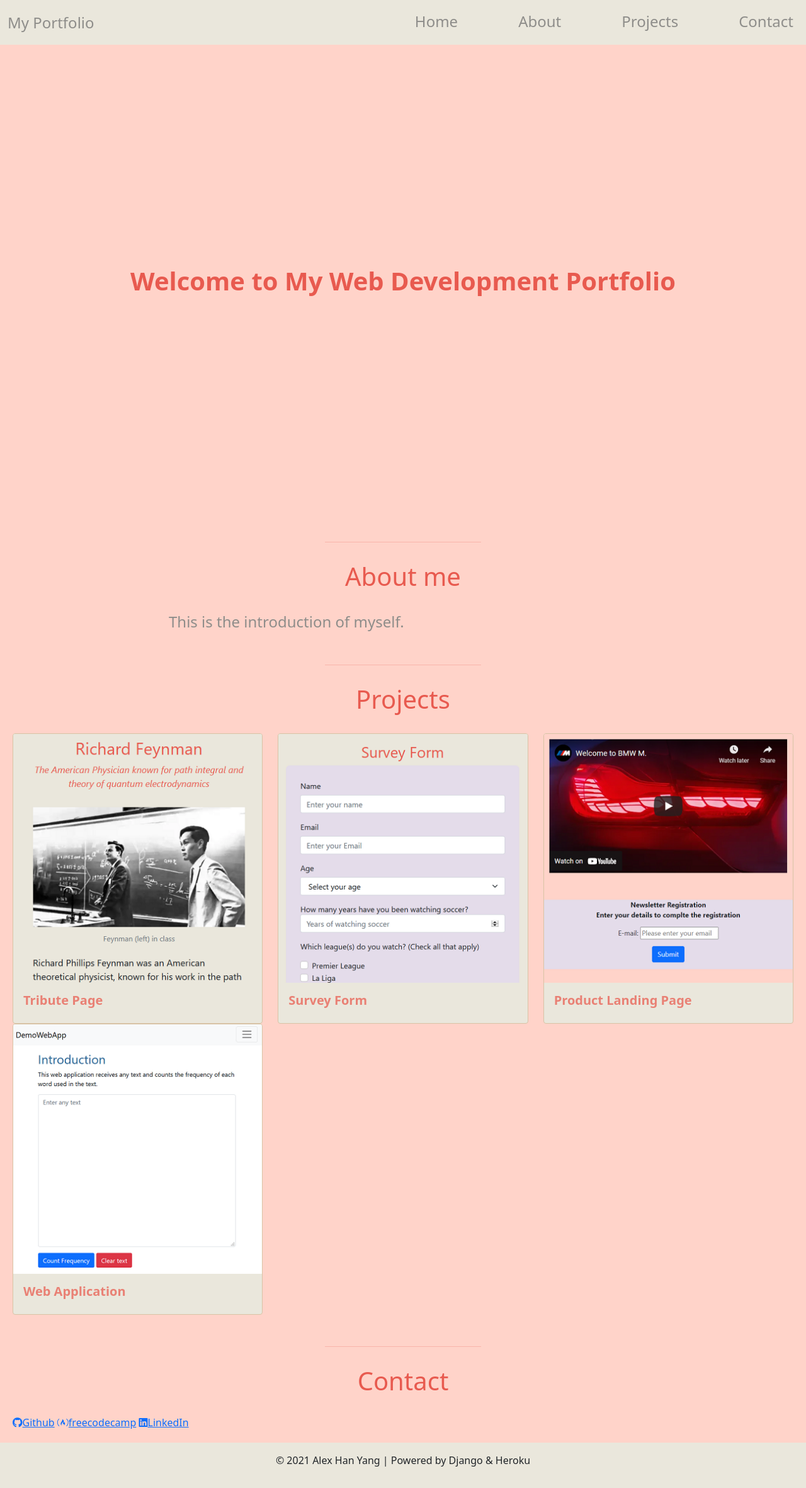
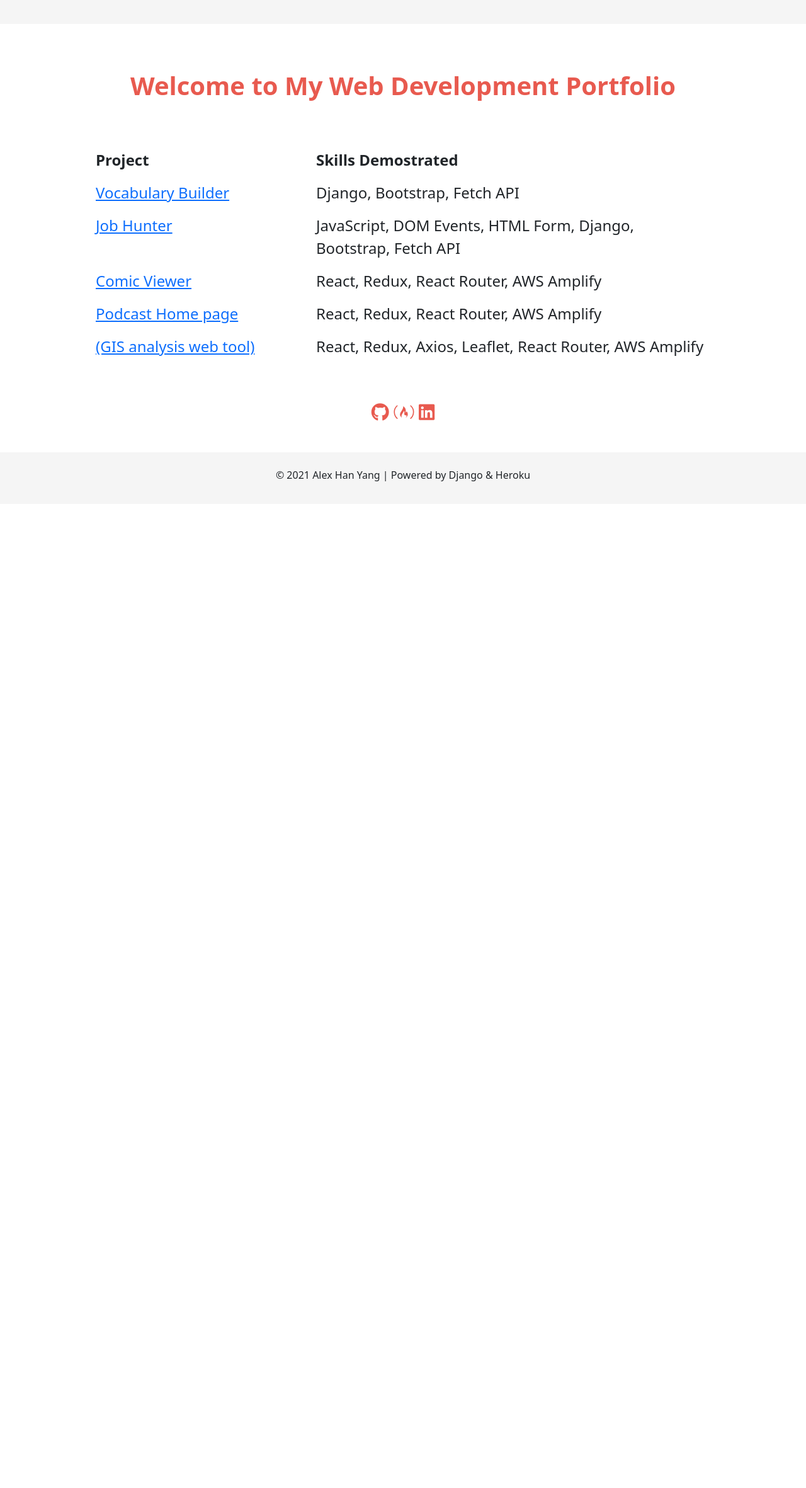
Before and after one commit to alexhyang/FE-portfolio-with-Django-Heroku, a Django app: page / in a window 1280 px wide. Shown: the whole page at 63% size. After the commit the page ends 764 px from the top, so only its background shows below. Run offline with Django 3.2, Linux system fonts and the light colour scheme.

Commit message:
(showcase) simplified portfolio layout

```diff
--- a/showcase/static/showcase/styles.css
+++ b/showcase/static/showcase/styles.css
@@ -1,83 +1,30 @@
 /* structure
 || general
-|| nav
 || .content (with modifier, layout, components)
 || .section (with modifier, layout, components)
-|| .article
 || .header
-|| .group (with components)
-|| .text
-|| .figure
-|| .form (with components)
-|| .card
-|| .video
+|| misc
 || @media: 992px
 */
 
 /* || general */
 :root {
-  --main-theme-color: #eae7dc;
+  /* --main-theme-color: #eae7dc; */
+  --main-theme-color: rgb(245, 245, 245);
   --alt-theme-color: #d8c3a5;
   --main-theme-contrast: #e4dcea;
   --text-color: #8e8d8a;
   --heading-color1: #e98074;
   --heading-color2: #e85a4f;
-  --section-color: #ffd3c9;
+  /* --section-color: #ffd3c9; */
+  --section-color: #fff;
 }
 
 body {
   background: var(--main-theme-color);
-  padding-top: 70px;
+  padding-top: 3%;
 }
 
-/* || nav */
-nav {
-  font-size: 1.5rem;
-  background-color: var(--main-theme-color);
-}
-
-.navbar-brand,
-.navbar-brand:hover {
-  font-size: 1.5rem;
-  color: var(--text-color);
-}
-
-.navbar-nav {
-  margin-left: auto;
-}
-
-.nav-item {
-  margin: 0 40px;
-}
-
-.nav-link {
-  position: relative;
-  color: var(--text-color);
-  text-decoration: none;
-  display: inline-block;
-}
-
-.nav-link:hover {
-  color: var(--text-color);
-}
-
-.nav-link:after {
-  display: block;
-  content: "";
-  border-bottom: solid 3px var(--text-color);
-  transform: scaleX(0);
-  transition: transform 250ms ease-in-out;
-  transform-origin: 100% 50%;
-}
-
-.nav-link:hover:after {
-  transform: scaleX(1);
-  transform-origin: 0 50%;
-}
-
-.navbar-nav li:nth-last-child(1) {
-  margin-right: 0;
-}
 
 /* || .content */
 .content {
@@ -95,25 +42,10 @@ nav {
 }
 
 /* content layout */
-.content__header {
-  margin: 10px auto;
+.content__section {
+  padding: 0 30%;
 }
 
-.content__section {
-}
-
-/* content components */
-.content__figure {
-  margin: 10px 20px;
-}
-
-.content__article {
-  margin: 10px 20px;
-}
-
-.content__form {
-  padding: 30px 30px 60px;
-}
 
 /* || .section */
 .section {
@@ -121,17 +53,14 @@ nav {
   padding: 20px;
   background-color: var(--section-color);
 }
+
 /* section modifiers */
 .section--full-viewport {
   display: flex;
+  flex-direction: column;
   justify-content: center;
   align-items: center;
-  height: 95vh;
-}
-
-.section--flexible {
-  height: auto;
-  color: var(--heading-color2);
+  height: 85vh;
 }
 
 /* section layout */
@@ -140,46 +69,6 @@ nav {
   text-align: center;
 }
 
-.section__text {
-  margin: auto 20%;
-}
-
-.section__group {
-  max-width: 100%;
-}
-
-/* section components */
-.section__link {
-  color: var(--heading-color1);
-  text-decoration: none;
-}
-
-.section__link:hover {
-  color: var(--heading-color1);
-  text-decoration: underline;
-}
-
-.section__hr {
-  width: 20%;
-  margin: 10px auto;
-  color: var(--heading-color2);
-}
-
-.section__video {
-  margin: 1rem auto;
-}
-
-/* || .article */
-.article {
-}
-
-.article__text {
-  margin-bottom: 1rem;
-}
-
-.article__link {
-  text-decoration: none;
-}
 
 /* || .header */
 .header {
@@ -187,77 +76,34 @@ nav {
   text-align: center;
 }
 
-.header__title {
+
+
+/* || misc */
+.contact-links {
+  margin-top: 40px;
+  text-align: center;
+  font-size: 1.8em;
 }
 
-.header__subtitle {
-  font-style: italic;
+.contact-links > a {
+  color: var(--heading-color2);
 }
 
-/* || .group */
-.group {
-  display: flex;
-  justify-content: space-around;
+.borderless td,
+.borderless th {
+  border: none;
 }
 
-/* group components */
-.group__card {
-  text-align: center;
+.table-container {
+  font-size: 1.5em;
+  padding-top: 30px;
+  padding-left: 10%;
+  padding-right: 10%;
 }
 
-/* || .text */
-.text {
-  color: var(--text-color);
+.narrow-table-cell {
+  width: 350px;
 }
-.text--lg {
-  font-size: 1.5rem;
-}
-/* || .figure */
-.figure {
-  margin-left: auto;
-  margin-right: auto;
-  width: 100%;
-}
-
-.figure__img {
-  display: block;
-  margin: 10px auto;
-  max-width: 100%;
-  height: auto;
-}
-
-.figure__caption {
-  text-align: center;
-  font-size: 0.8rem;
-}
-
-/* || .form */
-.form {
-  background-color: var(--main-theme-contrast);
-  border-radius: 8px;
-}
-
-/* form components */
-.form__title {
-  font-weight: bold;
-}
-
-/* || .card */
-.card {
-  border-color: var(--alt-theme-color);
-  /* background-color: rgba(255, 255, 255, 0); */
-  background-color: var(--main-theme-color);
-}
-
-/* ||.video */
-.video {
-  text-align: center;
-}
-
-/* .card img {
-  width: 200px;
-  height: 200px;
-} */
 
 /* || responsive 992px  */
 @media (max-width: 992px) {
--- a/showcase/templates/showcase/index.html
+++ b/showcase/templates/showcase/index.html
@@ -1,156 +1,91 @@
 {% extends "showcase/layout.html" %} {% load static %} {% block script %}
 <script type="text/javascript" src="{% static 'showcase/index.js' %}"></script>
-{% endblock %} {% block navbarNav %}
-<button
-  class="navbar-toggler"
-  type="button"
-  data-bs-toggle="collapse"
-  data-bs-target="#navbarNav"
-  aria-controls="navbarNav"
-  aria-expanded="false"
-  aria-label="Toggle navigation"
->
-  <span class="navbar-toggler-icon"></span>
-</button>
-<div class="collapse navbar-collapse" id="navbarNav">
-  <ul class="navbar-nav">
-    <li class="nav-item">
-      <a class="nav-link" href="#welcome">Home</a>
-    </li>
-    <li class="nav-item">
-      <a class="nav-link" href="#about">About</a>
-    </li>
-    <li class="nav-item">
-      <a class="nav-link" href="#projects">Projects</a>
-    </li>
-    <li class="nav-item">
-      <a class="nav-link" href="#contact">Contact</a>
-    </li>
-  </ul>
-</div>
 {% endblock %} {% block body %}
 <main class="content content--hm-0">
-  {% comment %} welcome section {% endcomment %}
   <section class="section content__section section--full-viewport" id="welcome">
     <header class="header section__header">
-      <h1 class="header__title fw-bold">
+      <h1 class="fw-bold">
         Welcome to My Web Development Portfolio
       </h1>
     </header>
-  </section>
-  {% comment %} about section {% endcomment %}
-  <section class="section content__section" id="about">
-    <hr class="section__hr" />
-    <header class="header section__header"><h1>About me</h1></header>
-    <div class="text section__text text--lg">
-      This is the introduction of myself.
+    <div class="table-container">
+      <table class="table borderless">
+        <thead>
+          <tr>
+            <th class="narrow-table-cell">Project</th>
+            <th>Skills Demostrated</th>
+          </tr>
+        </thead>
+        <tr>
+          <td class="narrow-table-cell">
+            <a href="{% url 'vocabulary:index' %}" target="_blank"
+              >Vocabulary Builder</a
+            >
+          </td>
+          <td>Django, Bootstrap, Fetch API</td>
+        </tr>
+        <tr>
+          <td class="narrow-table-cell">
+            <a href="{% url 'jobhunter:index' %}" target="_blank"
+              >Job Hunter</a
+            >
+          </td>
+          <td>JavaScript, DOM Events, HTML Form, Django, Bootstrap, Fetch API</td>
+        </tr>
+        <tr>
+          <td class="narrow-table-cell">
+            <a href="https://main.dlpc052l8k4u3.amplifyapp.com/" target="_blank"
+              >Comic Viewer</a
+            >
+          </td>
+          <td>React, Redux, React Router, AWS Amplify</td>
+        </tr>
+        <tr>
+          <td class="narrow-table-cell">
+            <a href="https://main.d1lmox89q97lpr.amplifyapp.com/" target="_blank"
+              >Podcast Home page</a
+            >
+          </td>
+          <td>React, Redux, React Router, AWS Amplify</td>
+        </tr>
+        <tr>
+          <td class="narrow-table-cell">
+            <a href="#" target="_blank"
+              >(GIS analysis web tool)</a
+            >
+          </td>
+          <td>React, Redux, Axios, Leaflet, React Router, AWS Amplify</td>
+        </tr>
+        <tbody></tbody>
+      </table>
     </div>
-  </section>
-  {% comment %} projects section {% endcomment %}
-  <section class="section content__section" id="projects">
-    <hr class="section__hr" />
-    <header class="header section__header"><h1>Projects</h1></header>
-    <div class="row row-cols-3 overflow-auto">
-      <div class="col">
-        <div class="card">
-          <img
-            src="{% static 'showcase/assets/richard-feynman.png' %}"
-            class="card-img-top img-center"
-            alt="tribute page"
-          />
-          <div class="card-body">
-            <h5 class="card-title fw-bold">
-              <a
-                class="section__link"
-                href="{% url 'tribute' %}"
-                target="_blank"
-                >Tribute Page</a
-              >
-            </h5>
-          </div>
-        </div>
-      </div>
-      <div class="col">
-        <div class="card">
-          <img
-            src="{% static 'showcase/assets/soccer-survey.png' %}"
-            class="card-img-top img-center"
-            alt="survey form"
-          />
-          <div class="card-body">
-            <h5 class="card-title fw-bold">
-              <a class="section__link" href="{% url 'survey' %}" target="_blank"
-                >Survey Form</a
-              >
-            </h5>
-          </div>
-        </div>
-      </div>
-      <div class="col">
-        <div class="card">
-          <img
-            src="{% static 'showcase/assets/product.png' %}"
-            class="card-img-top img-center"
-            alt="Product landing page"
-          />
-          <div class="card-body">
-            <h5 class="card-title fw-bold">
-              <a
-                class="section__link"
-                href="{% url 'products' %}"
-                target="_blank"
-                >Product Landing Page</a
-              >
-            </h5>
-          </div>
-        </div>
-      </div>
-      <div class="col">
-        <div class="card">
-          <img
-            src="{% static 'showcase/assets/web-app.png' %}"
-            class="card-img-top img-center"
-            alt="web application"
-          />
-          <div class="card-body">
-            <h5 class="card-title fw-bold">
-              <a
-                class="section__link"
-                href="{% url 'vocabulary:index' %}"
-                target="_blank"
-                >Web Application</a
-              >
-            </h5>
-          </div>
-        </div>
-      </div>
-    </div>
-  </section>
-  {% comment %} contact section {% endcomment %}
-  <section class="section content__section" id="contact">
-    <hr class="section__hr" />
-    <header class="header section__header"><h1>Contact</h1></header>
     <div class="contact-links">
       <a
         class="contact-details"
         href="https://github.com/alexhyang"
         target="_blank"
-        ><i class="fab fa-github"></i>Github</a
-      >
+        title="GitHub"
+        ><i class="fab fa-github"></i
+      ></a>
       <a
         class="contact-details"
         href="https://www.freecodecamp.org/alex_hyang"
         target="_blank"
-        ><i class="fab fa-free-code-camp"></i>freecodecamp</a
-      >
+        title="freecodecamp"
+        ><i class="fab fa-free-code-camp"></i
+      ></a>
       <a
         class="contact-details"
         href="https://www.linkedin.com/in/alexhanyang/"
         target="_blank"
         id="profile-link"
-        ><i class="fab fa-linkedin"></i>LinkedIn</a
-      >
+        title="LinkedIn"
+        ><i class="fab fa-linkedin"></i
+      ></a>
     </div>
   </section>
 </main>
+<footer class="footer pt-4 text-center">
+  <p>&copy; 2021 Alex Han Yang | <span>Powered by Django &#38; Heroku</span></p>
+</footer>
 {% endblock %}
--- a/showcase/templates/showcase/layout.html
+++ b/showcase/templates/showcase/layout.html
@@ -34,17 +34,6 @@
     {% block script %} {% endblock %}
   </head>
   <body>
-    <nav class="navbar fixed-top navbar-expand-lg">
-      <div class="container-fluid">
-        <a class="navbar-brand" href="{% url 'index' %}">My Portfolio</a>
-        {% block navbarNav %} {% endblock %}
-      </div>
-    </nav>
     {% block body %} {% endblock %}
-    <footer class="footer p-3 text-center">
-      <p>
-        &copy; 2021 Alex Han Yang | <span>Powered by Django &#38; Heroku</span>
-      </p>
-    </footer>
   </body>
 </html>
```
